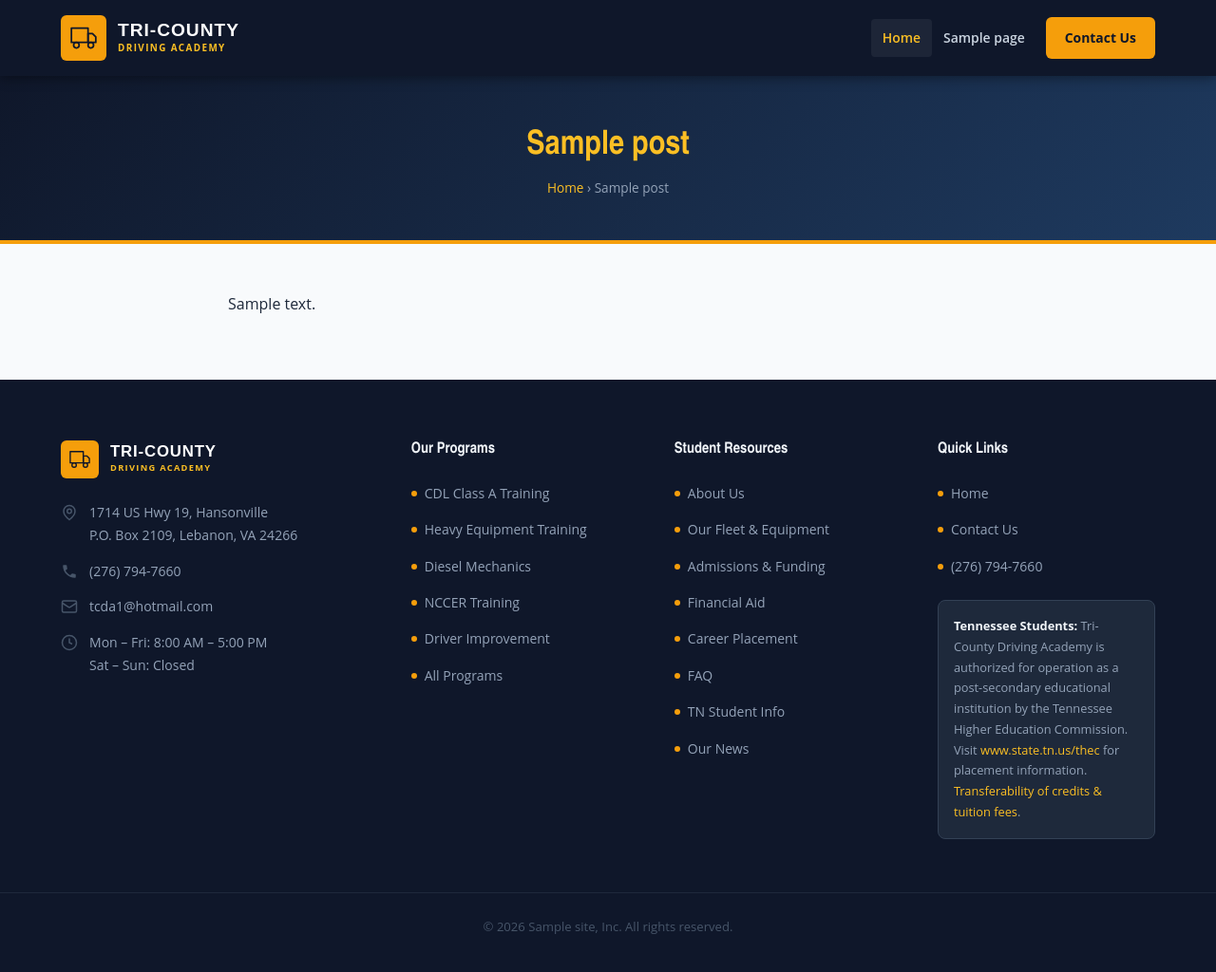
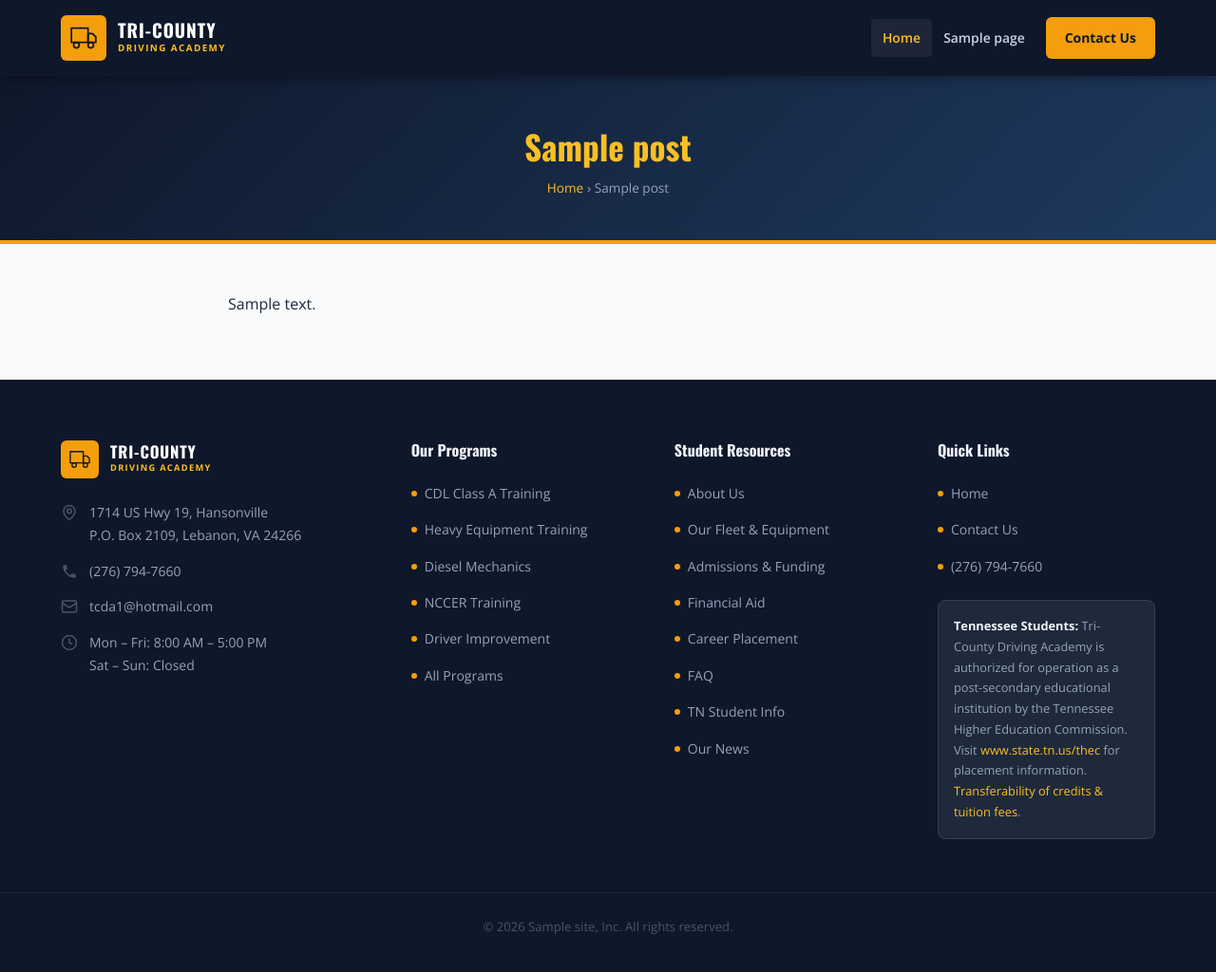
Before and after one commit to wedeveloper-code/driver, a WordPress theme: template wp-content/themes/tricounty-driving/page.php in a window 1280 px wide. Shown: the whole page at 95% size. Run offline with PHP 8.4 and a stand-in for WordPress, Linux system fonts and the light colour scheme; the site name, menu and one post (Sample post) are stand-ins, and other content is empty.

Commit message:
Fix missing Google Fonts (Oswald + Open Sans) — main cause of ugly appearance
CSS used 'Oswald' for headings and 'Open Sans' for body but neither was
ever loaded, causing fallback to Arial across the entire site.

https://claude.ai/code/session_01LrBecgsfxuqwWAECTjpV6e

```diff
--- a/wp-content/themes/tricounty-driving/inc/enqueue.php
+++ b/wp-content/themes/tricounty-driving/inc/enqueue.php
@@ -17,11 +17,19 @@ function tcda_enqueue_assets(): void
     wp_dequeue_style('wp-block-library-theme');
     wp_dequeue_style('global-styles');
 
+    // Google Fonts — Oswald (headings) + Open Sans (body)
+    wp_enqueue_style(
+        'tcda-fonts',
+        'https://fonts.googleapis.com/css2?family=Open+Sans:wght@400;600;700&family=Oswald:wght@500;600;700&display=swap',
+        [],
+        null
+    );
+
     // Main stylesheet
     wp_enqueue_style(
         'tcda-main',
         TCDA_URI . '/assets/css/main.css',
-        [],
+        ['tcda-fonts'],
         $v
     );
 
```
